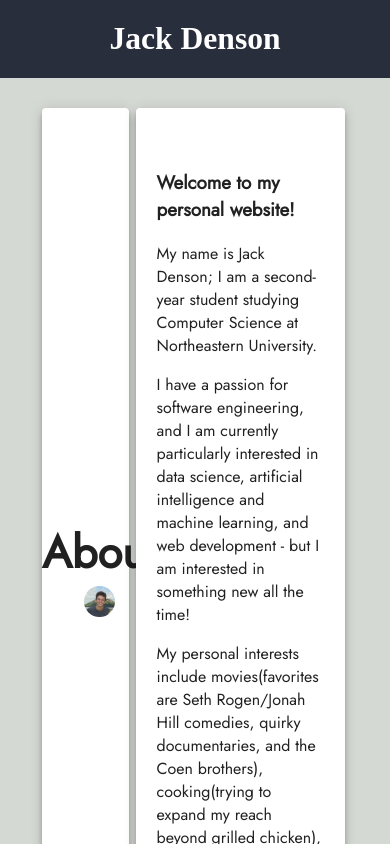
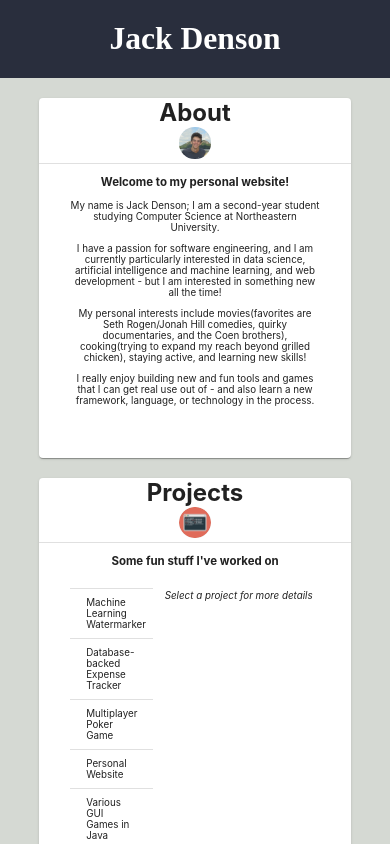
Before and after one commit to jack-denson/personal-site, a React (Create React App) app: page / in a window 390 px wide. Shown: the top 844 px of the page. Built offline with nearby package versions, Linux system fonts and the light colour scheme.

Commit message:
Added mobile interface

```diff
--- a/src/Section.css
+++ b/src/Section.css
@@ -7,9 +7,17 @@
   margin-bottom: 30px;
   min-height: 60vh;
   display: flex;
-  height: auto;
+  /*height: auto;*/
   align-items: stretch;
   font-family: 'Jost', sans-serif;
+}
+
+.Section-mobile {
+  text-align: center;
+  margin-left: 10vw;
+  margin-right: 10vw;
+  margin-top: 20px;
+  margin-bottom: 5px;
 }
 
 .title {
@@ -46,7 +54,15 @@
   padding-right: 10%;
   padding-top: 5vh;
   padding-bottom: 5vh;
-  width: 100%;
+  width: 80%;
+}
+.content-mobile {
+  padding-left: 10%;
+  padding-right: 10%;
+  padding-top: 0vh;
+  padding-bottom: 5vh;
+  width: 80%;
+  font-size: calc(2px + 2vmin);
 }
 
 h2 {
--- a/src/Section.js
+++ b/src/Section.js
@@ -2,25 +2,41 @@ import React from 'react';
 import './Section.css'
 import { Paper } from '@material-ui/core'
 import FadeIn from './FadeIn.js'
+import Divider from '@material-ui/core/Divider';
+
 
 class Section extends React.Component {
 
-  state = {'height': '60vh'}
+  constructor(props) {
+    super(props);
+    this.state = {'height': '60vh', 'mobile':(window.innerWidth < 500)}
+  }
 
   componentDidMount() {
-    this.setState({'height': (this.refs.wrapper.clientHeight+'px')});
-    window.addEventListener('resize', () => {this.setState({'height': (this.refs.wrapper.clientHeight+'px')})})
+    this.updateComponentHeight();
+    window.addEventListener("resize", this.updateComponentHeight.bind(this));
   }
+
   componentWillUnmount() {
-    window.removeEventListener("resize", this.setState({'height': (this.refs.wrapper.clientHeight+'px')}))
+    window.removeEventListener("resize", this.updateComponentHeight.bind(this));
   }
+
+  updateComponentHeight() {
+    this.setState({'height': (this.refs.wrapper.clientHeight+'px'), 'mobile':(window.innerWidth < 500)})
+  }
+
 
   render() {
     let title = <Paper className ='title' elevation={5} style={{'height':this.state.height}}><div className="title-content"><h2>{this.props.title}</h2> <img src={this.props.image} className='icon' alt = {this.props.imAlt}/></div></Paper>
     let content = <Paper className = 'content-paper' elevation={5}><div className = "content">{this.props.children}</ div></Paper>
     let first = this.props.titleLeft ? title : content;
     let second = this.props.titleLeft ? content : title
-    return <FadeIn><div className="Section" ref='wrapper'>{first}{second}</div></FadeIn>
+    if(!this.state.mobile) {
+      return <FadeIn><div className="Section" ref='wrapper'>{first}{second}</div>{console.log(this.state.mobile)}</FadeIn>
+    }
+    else {
+      return <FadeIn><Paper className="Section-mobile" ref="wrapper"><h2>{this.props.title}</h2><img src={this.props.image} className='icon' alt = {this.props.imAlt}/><Divider /><div className='content-mobile'>{this.props.children}</div></Paper></FadeIn>
+    }
   }
 }
 export default Section;
```
Also changed, not shown: 1 other file (tests, documents, lock files or other folders).
